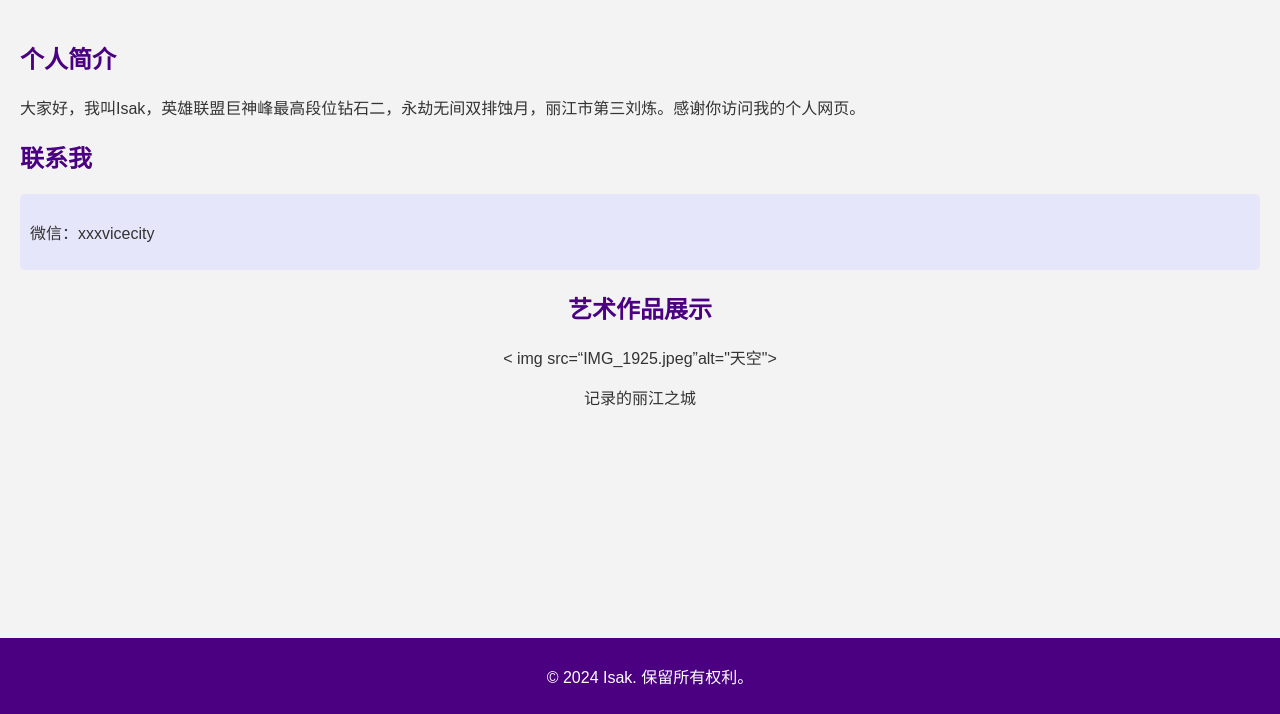
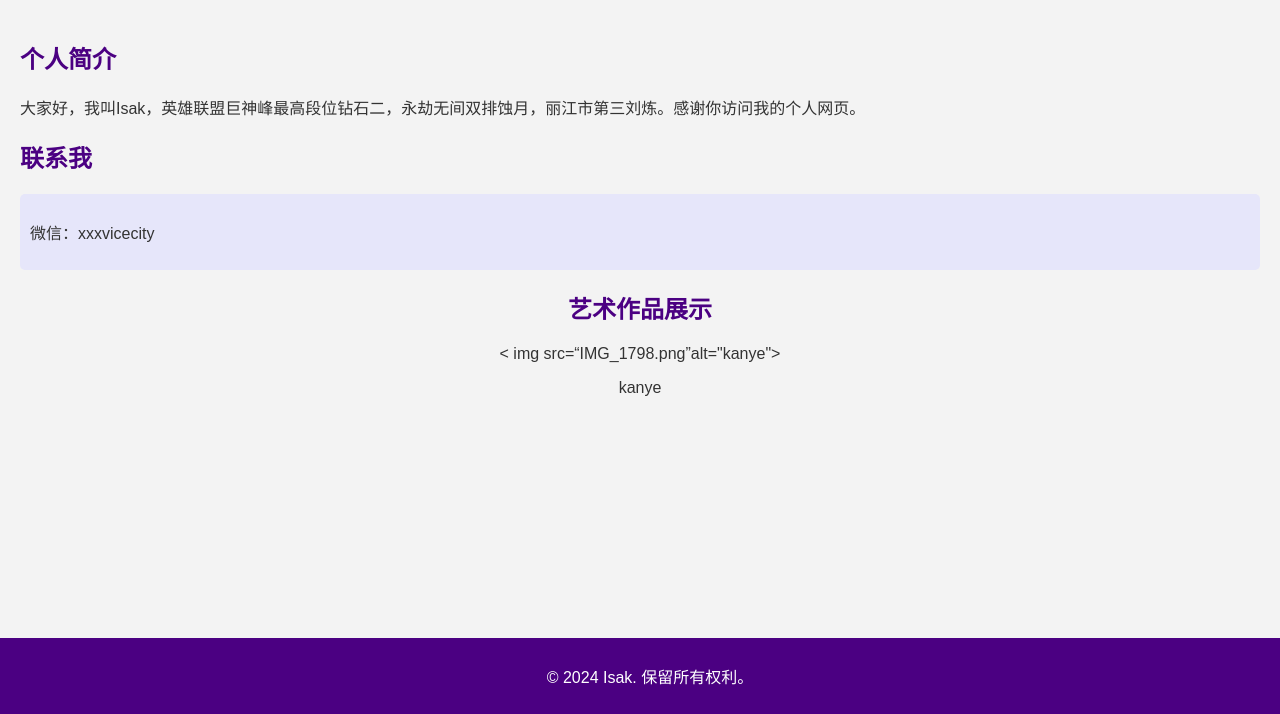
Before and after one commit to XXXTENTACIONSSS/-, a plain HTML site: page index.html in a window 1280 px wide. Shown: the part 86-800 px from the top of the page. Drawn offline with Linux system fonts and the light colour scheme.

Commit message:
更新 index.html

```diff
--- a/index.html
+++ b/index.html
@@ -71,8 +71,8 @@
         </div>
         <div class="section art-section">
             <h2>艺术作品展示</h2>
-            < img src=“IMG_1925.jpeg”alt="天空">
-            <p>记录的丽江之城</p >
+            < img src=“IMG_1798.png”alt="kanye">
+            <p>kanye</p >
         </div>
     </div>
     <div class="footer">
```
